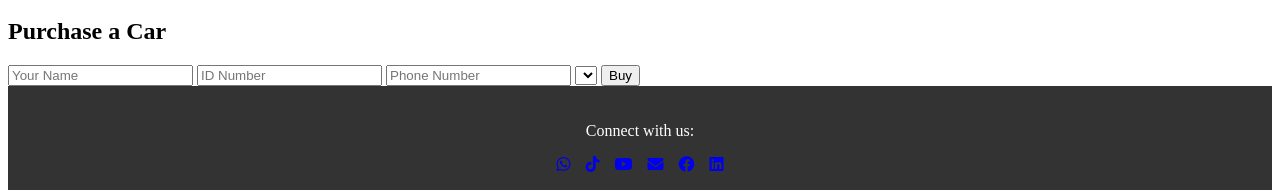
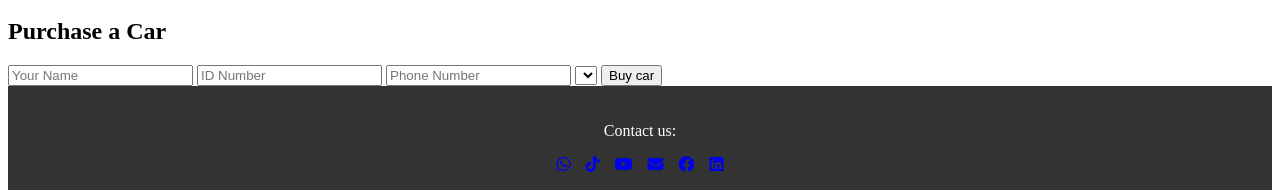
Before and after one commit to Timothychemweno254/Royal-Rides-Kenye, a plain HTML site: page index.html in a window 1280 px wide. Shown: the part 314-504 px from the top of the page. Drawn offline with Linux system fonts and the light colour scheme; no server answers.

Commit message:
htmlchanges

```diff
--- a/index.html
+++ b/index.html
@@ -33,13 +33,13 @@
                 <input type="text" id="id-no" placeholder="ID Number" required>
                 <input type="text" id="phone" placeholder="Phone Number" required>
                 <select id="car-selection" required></select>
-                <button type="submit">Buy</button>
+                <button type="submit">Buy car</button>
             </form>
         </div>
     </div>
 
     <footer>
-        <p>Connect with us:</p>
+        <p>Contact us:</p>
         <div class="social-icons">
             <a href="https://wa.me/message/HY3BSGNOGRCNK1" target="_blank">
                 <i class="fa-brands fa-whatsapp"></i>
```
